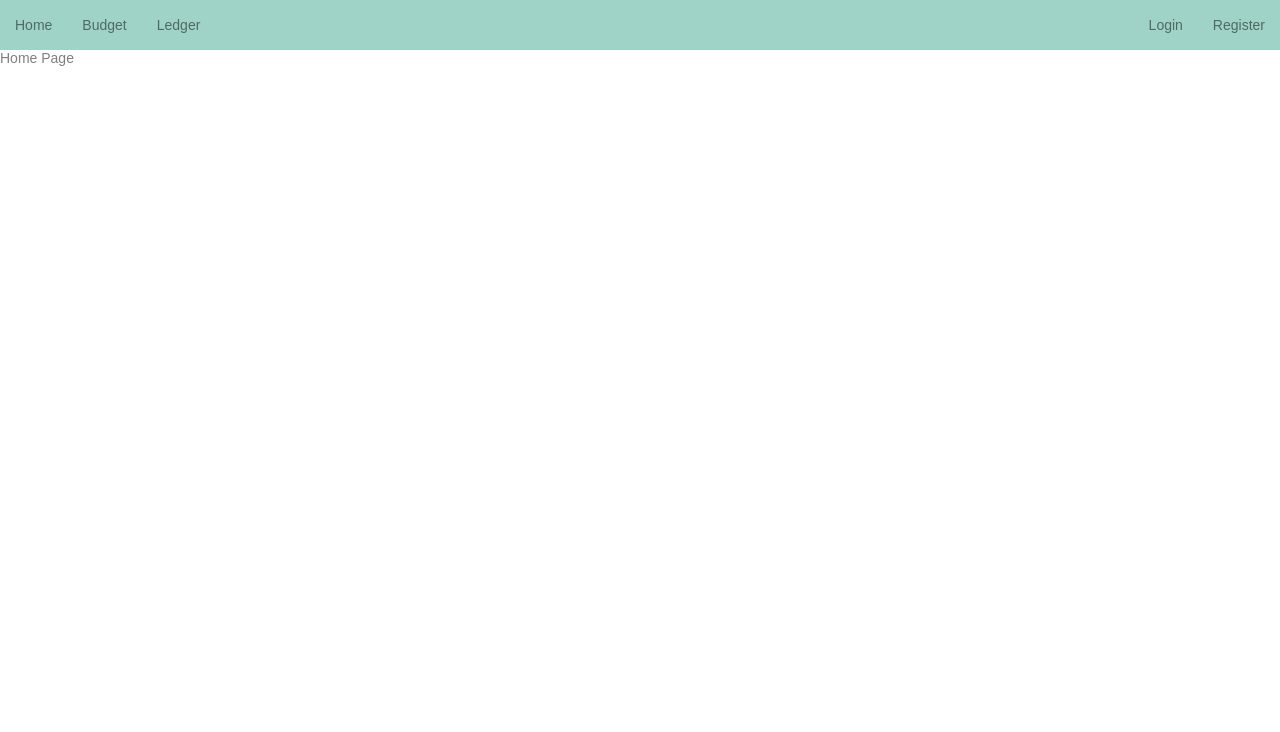
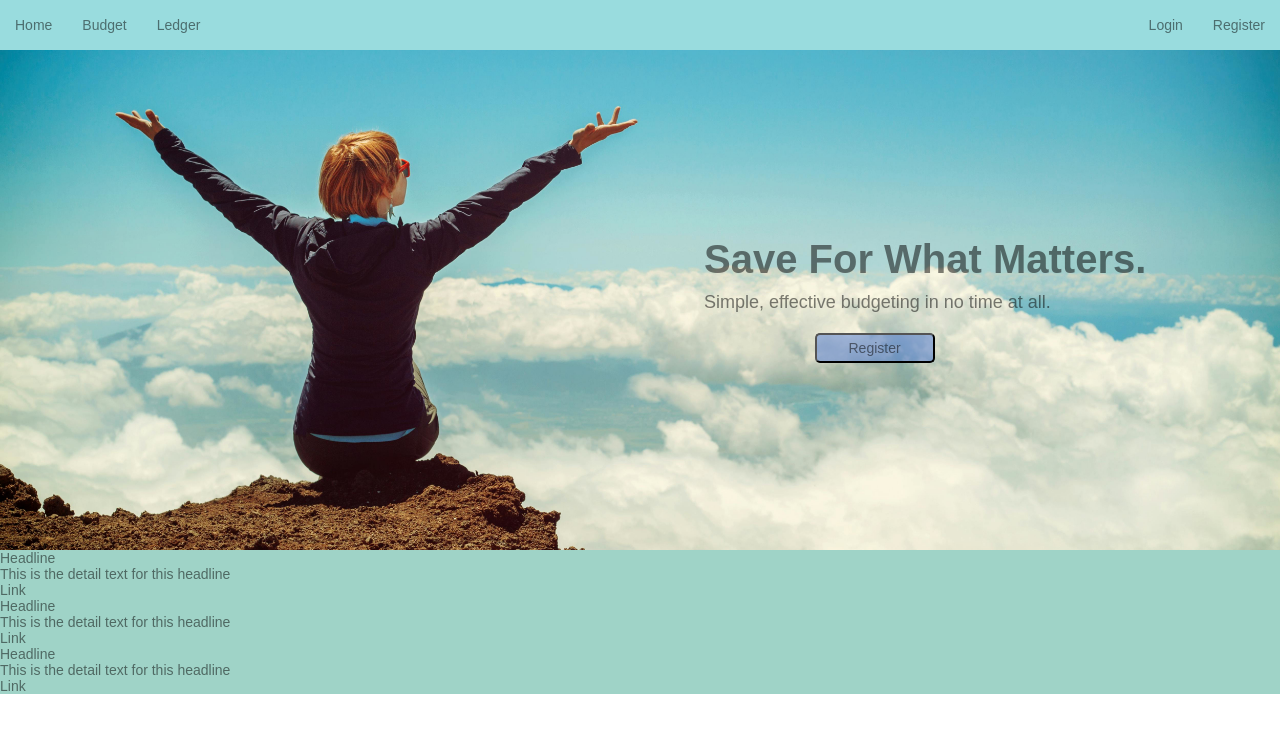
Before and after one commit to chrisgo2286/budget-app-frontend, a React (Create React App) app: page / in a window 1280 px wide. Shown: the top 732 px of the page. Built offline with nearby package versions, Linux system fonts and the light colour scheme.

Commit message:
Worked on home page

```diff
--- /dev/null
+++ b/src/components/home/hero.jsx
@@ -0,0 +1,16 @@
+import heroImage from '../../assets/hero.jpg';
+
+export default function Hero () {
+    return (
+        <section
+            className="hero"
+            style={{ backgroundImage: `url(${heroImage})`}}>
+            <div className='hero-empty'></div>
+            <div className='hero-content'>
+                <div className="headline">Save For What Matters.</div>
+                <div className="headline-detail">Simple, effective budgeting in no time at all.</div>
+                <button className="cta">Register</button>
+            </div>
+        </section>
+    )
+}
--- /dev/null
+++ b/src/components/home/home.css
@@ -0,0 +1,48 @@
+.home {
+    background-color: var(--secondColor);
+    height: 100%;
+}
+
+.hero {
+    background-repeat: no-repeat;
+    height: 500px;
+    background-size: cover;
+    display: flex;
+}
+
+.hero-empty {
+    width: 50%;
+}
+
+.hero-content {
+    align-self: center;
+    margin-left: 5%;
+}
+
+.headline {
+    font-size: 40px;
+    font-weight: bold;
+}
+
+.headline-detail {
+    font-size: 18px;
+    margin-top: 10px;
+}
+
+.cta {
+    margin: 20px 0px 0px 25%;
+    color: var(--siteFontColor);
+    background-color: var(--thirdColor);
+    border-radius: 5px;
+    width: 120px;
+    height: 30px;
+}
+
+.cta:hover {
+    background-color: var(--secondColor);
+    cursor: pointer;
+}
+
+.budget-filter-submit:hover {
+    background-color: var(--fourthColor);
+}
--- a/src/components/home/home.jsx
+++ b/src/components/home/home.jsx
@@ -1,8 +1,13 @@
-import React from "react";
+import Hero from "./hero";
+import Services from "./services";
+import './home.css';
 
 export default function Home () {
 
     return (
-        <main>Home Page</main>
+        <div className="home">
+            <Hero />
+            <Services />
+        </div>
     )
 }
--- /dev/null
+++ b/src/components/home/services.jsx
@@ -0,0 +1,20 @@
+import Card from "../miscComponents/card/card"
+
+export default function Services () {
+    return (
+        <section>
+            <Card
+                headlineText="Headline"
+                detailText="This is the detail text for this headline"
+                link="Link" />
+            <Card
+                headlineText="Headline"
+                detailText="This is the detail text for this headline"
+                link="Link" />
+            <Card
+                headlineText="Headline"
+                detailText="This is the detail text for this headline"
+                link="Link" />
+        </section>
+    )
+}
--- /dev/null
+++ b/src/components/miscComponents/card/card.jsx
@@ -0,0 +1,31 @@
+export default function Card ({ headlineText, detailText, link }) {
+    return (
+        <div className="card">
+            <CardHeader
+                text={ headlineText } />
+            <CardDetail
+                text={ detailText } />
+            <CardFooter
+                link={ link } />
+        </div>
+
+    )
+}
+
+function CardHeader ({ text }) {
+    return (
+        <div className="card-headline">{ text }</div>
+    )
+}
+
+function CardDetail ({ text }) {
+    return (
+        <div className="card-detail">{ text }</div>
+    )
+}
+
+function CardFooter ({ link }) {
+    return (
+        <div className="card-footer">{ link }</div>
+    )
+}
--- a/src/components/navbar/navbar.css
+++ b/src/components/navbar/navbar.css
@@ -2,7 +2,7 @@ nav {
     display: flex;
     justify-content: space-between;
     height: 50px;
-    background-color: var(--secondColor);
+    background-color: var(--navBGColor);
 }
 
 .site-links {
--- a/src/index.css
+++ b/src/index.css
@@ -8,6 +8,7 @@
   --secondColor: #9fd3c7;
   --thirdColor: rgba(80, 124, 213, 0.507);
   --fourthColor: #142d4c;
+  --navBGColor: #25b4b977;
 }
 
 * {
```
Also changed, not shown: src/assets/hero.jpg (added).
